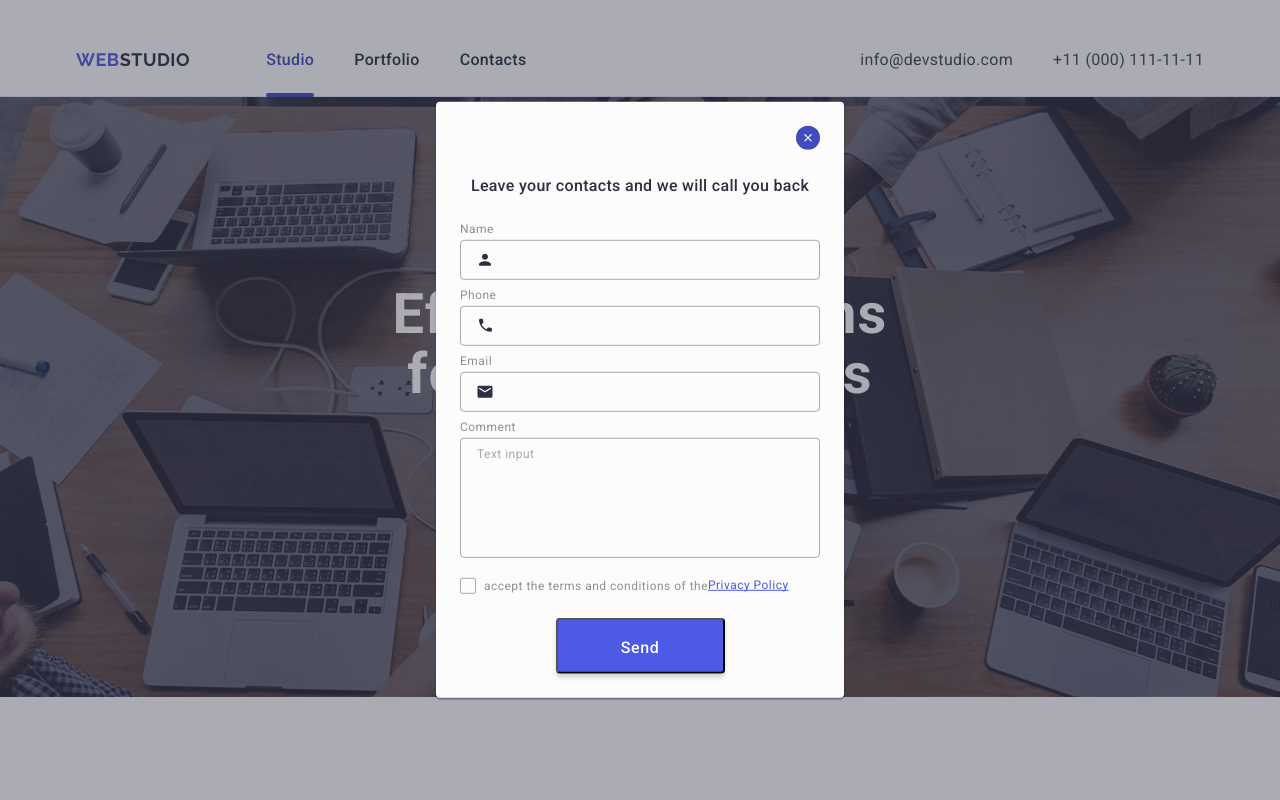
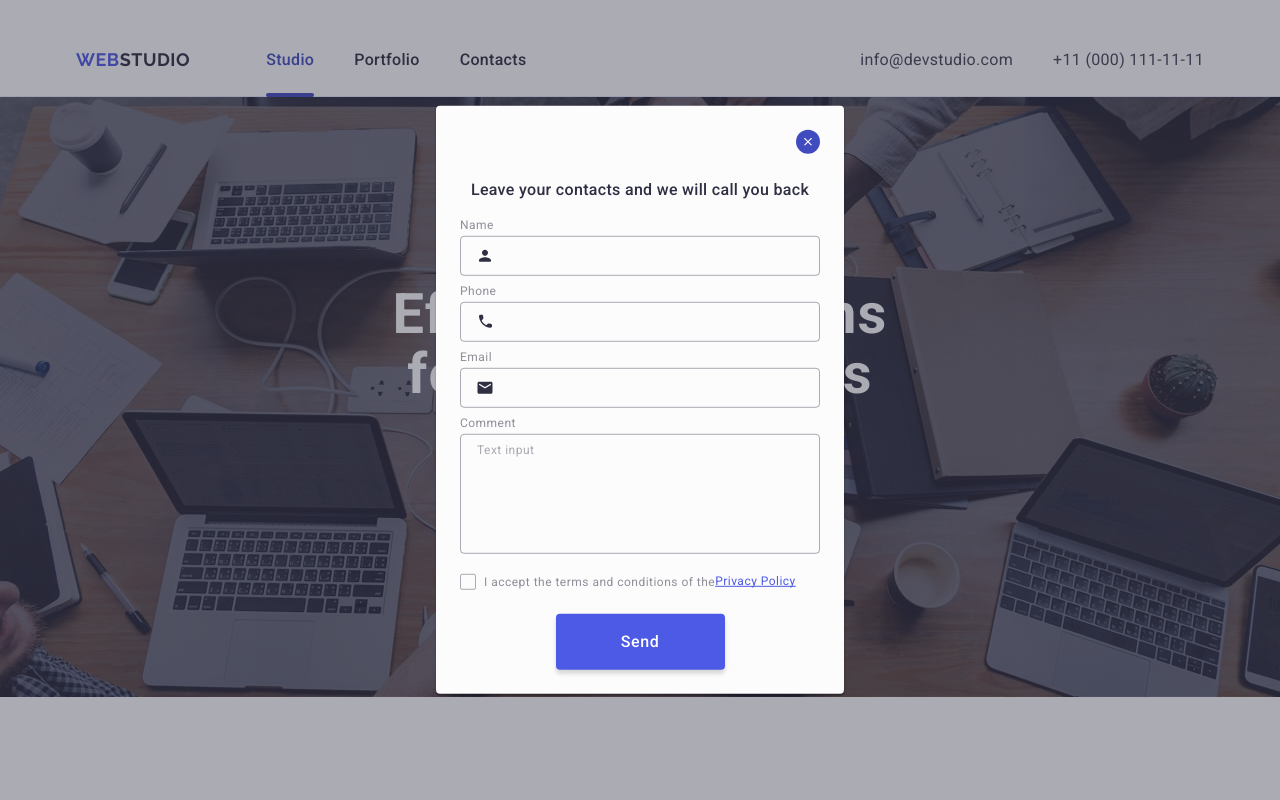
Before and after one commit to Anatolii-Honchar/goit-markup-hw-05, a plain HTML site: page index.html in a window 1280 px wide. Both pictures are taken after a click on the button 808 px from the left and 137 px from the top of the page. Shown: the top 800 px of the page. Drawn offline with nearby package versions, Linux system fonts and the light colour scheme.

Commit message:
fix modal

```diff
--- a/css/styles.css
+++ b/css/styles.css
@@ -569,6 +569,8 @@ body {
   opacity: 0;
   visibility: hidden;
   pointer-events: none;
+  transition: opacity 250ms cubic-bezier(0.4, 0, 0.2, 1),
+    visibility 250ms cubic-bezier(0.4, 0, 0.2, 1);
 }
 
 .is-open {
@@ -590,6 +592,7 @@ body {
     0 2px 1px 0 rgba(0, 0, 0, 0.2);
   background-color: #fcfcfc;
   padding: 72px 24px 24px 24px;
+  transition: transform 250ms cubic-bezier(0.4, 0, 0.2, 1);
 }
 
 .modal-title {
@@ -603,6 +606,8 @@ body {
 }
 
 .modal-close-btn {
+  padding: 0;
+  cursor: pointer;
   position: absolute;
   top: 24px;
   right: 24px;
@@ -614,12 +619,14 @@ body {
   display: flex;
   justify-content: center;
   align-items: center;
-  transition: background-color 250ms cubic-bezier(0.4, 0, 0.2, 1);
+  transition: background-color 250ms cubic-bezier(0.4, 0, 0.2, 1),
+    border 250ms cubic-bezier(0.4, 0, 0.2, 1);
 }
 
 .modal-close-btn:hover,
 .modal-close-btn:focus {
   background-color: #404bbf;
+  border: none;
 }
 
 .modal-close-icon {
@@ -636,17 +643,18 @@ body {
 }
 
 .label-input-wrapper {
+  margin-bottom: 8px;
 }
 
 .modal-label {
+  line-height: 1.17;
   font-weight: 400;
   font-size: 12px;
   line-height: 1.16667;
   letter-spacing: 0.04em;
   color: #8e8f99;
-  display: inline-block;
+  display: block;
   margin-bottom: 4px;
-  margin-top: 8px;
 }
 
 .input-wrapper {
@@ -687,9 +695,17 @@ body {
   fill: #4d5ae5;
 }
 
+.label-textarea-wrapper {
+  margin-bottom: 16px;
+}
+
 .modal-textarea {
+  line-height: 1.17;
+  font-size: 12px;
+  letter-spacing: 0.04em;
   height: 120px;
   padding: 8px 16px;
+  color: rgba(46, 47, 66, 0.4);
   resize: none;
 }
 
@@ -702,18 +718,17 @@ body {
 }
 
 .modal-field {
-  margin-top: 16px;
   margin-bottom: 24px;
 }
 
-.modal-check:checked + .modal-check-label .modal-check-box {
-  background-color: #4d5ae5;
-  border: 1px solid #404bbf;
+.modal-check:checked .modal-check-box {
+  background-color: ##404bbf;
+  border: none
   fill: #f4f4fd;
 }
 
 .modal-check-box {
-  display: flex;
+  display: inline-flex;
   justify-content: center;
   align-items: center;
   width: 16px;
@@ -724,11 +739,12 @@ body {
   background-color: transparent;
   fill: transparent;
   transition: background-color 250ms cubic-bezier(0.4, 0, 0.2, 1),
-    border-color 250ms cubic-bezier(0.4, 0, 0.2, 1),
+    border 250ms cubic-bezier(0.4, 0, 0.2, 1),
     fill 250ms cubic-bezier(0.4, 0, 0.2, 1);
 }
 
 .modal-check-label {
+  line-height: 1.17;
   font-weight: 400;
   font-size: 12px;
   line-height: 1.16667;
@@ -754,10 +770,13 @@ body {
   color: #fff;
   border-radius: 4px;
   padding: 16px 32px;
-  width: 169px;
+  min-width: 169px;
   height: 56px;
   box-shadow: 0 4px 4px 0 rgba(0, 0, 0, 0.15);
   background: #4d5ae5;
   display: block;
   margin: 0 auto;
+  cursor: pointer;
+  border: none;
+  transition: background-color 250ms cubic-bezier(0.4, 0, 0.2, 1);
 }
--- a/index.html
+++ b/index.html
@@ -537,7 +537,7 @@
               </svg>
             </div>
           </div>
-          <div class="label-input-wrapper">
+          <div class="label-textarea-wrapper">
             <label class="modal-label" for="user-comment">Comment</label>
             <textarea
               class="modal-element modal-textarea"
@@ -550,18 +550,18 @@
           <div class="modal-field">
             <input
               type="checkbox"
-              name="policy"
-              id="policy"
+              name="user-privacy"
+              id="user-privacy"
               class="modal-check visually-hidden"
-              value="accepted"
+              value="true"
             />
-            <label class="modal-check-label" for="policy"
+            <label class="modal-check-label" for="user-privacy"
               ><span class="modal-check-box">
                 <svg class="modal-check-icon" width="10" height="8">
                   <use href="./images/icons.svg#icon-check"></use>
                 </svg>
               </span>
-              accept the terms and conditions of the
+              I accept the terms and conditions of the
               <a class="policy-link" href="">Privacy Policy</a></label
             >
           </div>
```
